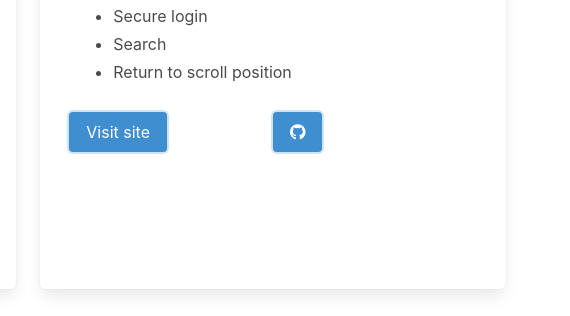
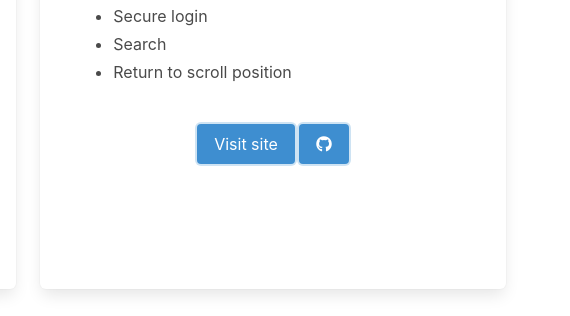
Before and after one commit to agiletkiewicz/portfolio, a plain HTML site: page index.html in a window 1280 px wide. Shown: the part 1171-1487 px from the top of the page, 710-1280 px from the left. Drawn offline with nearby package versions, Linux system fonts and the light colour scheme.

Commit message:
center project buttons

```diff
--- a/index.html
+++ b/index.html
@@ -36,14 +36,6 @@
                 <a class="navbar-item">
                   Contact
                 </a>
-                <!-- <span class="navbar-item">
-                  <a class="button is-primary is-inverted">
-                    <span class="icon">
-                      <i class="fab fa-github"></i>
-                    </span>
-                    <span>Download</span>
-                  </a>
-                </span> -->
               </div>
             </div>
           </div>
@@ -120,19 +112,13 @@
                   <li>Return to scroll position</li>
                 </ul>
                 <br/>
-                <div class="level-right">
-                  <div class="tile is-ancestor">
-                    <div class="tile is-6">
+                <div class="container has-text-centered">
                     <a href="https://www.myminimonyapp.com">
                       <button class="button is-info is-focused">Visit site</button>
                     </a>
-                    </div>
-                    <div class="tile is-6">
                     <a href="https://github.com/agiletkiewicz/my-minimony-frontend">
                       <button class="button is-info is-focused"><i class="fab fa-github"></i></button>
                     </a>
-                    </div>
-                  </div>
                 </div>
               </p>
             </div>
```
Lines whose indentation alone changed are shown as unchanged.
